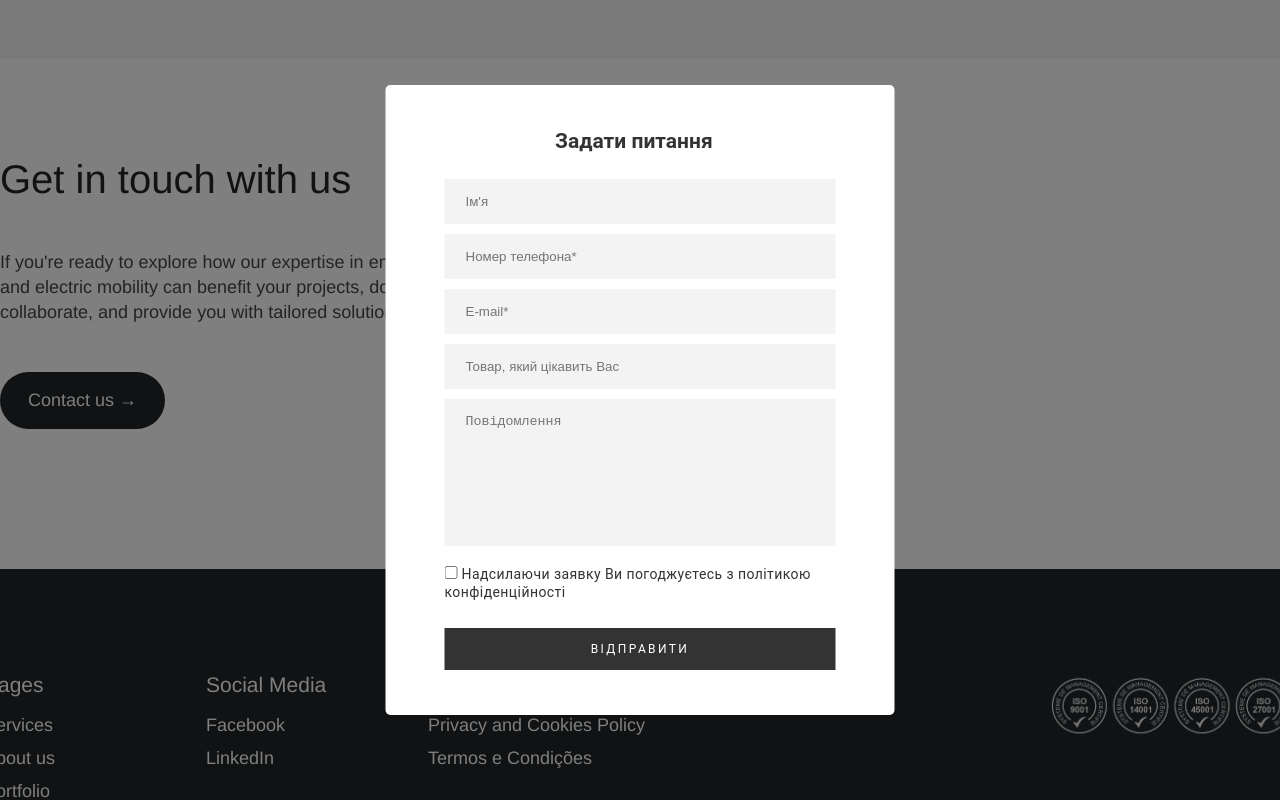
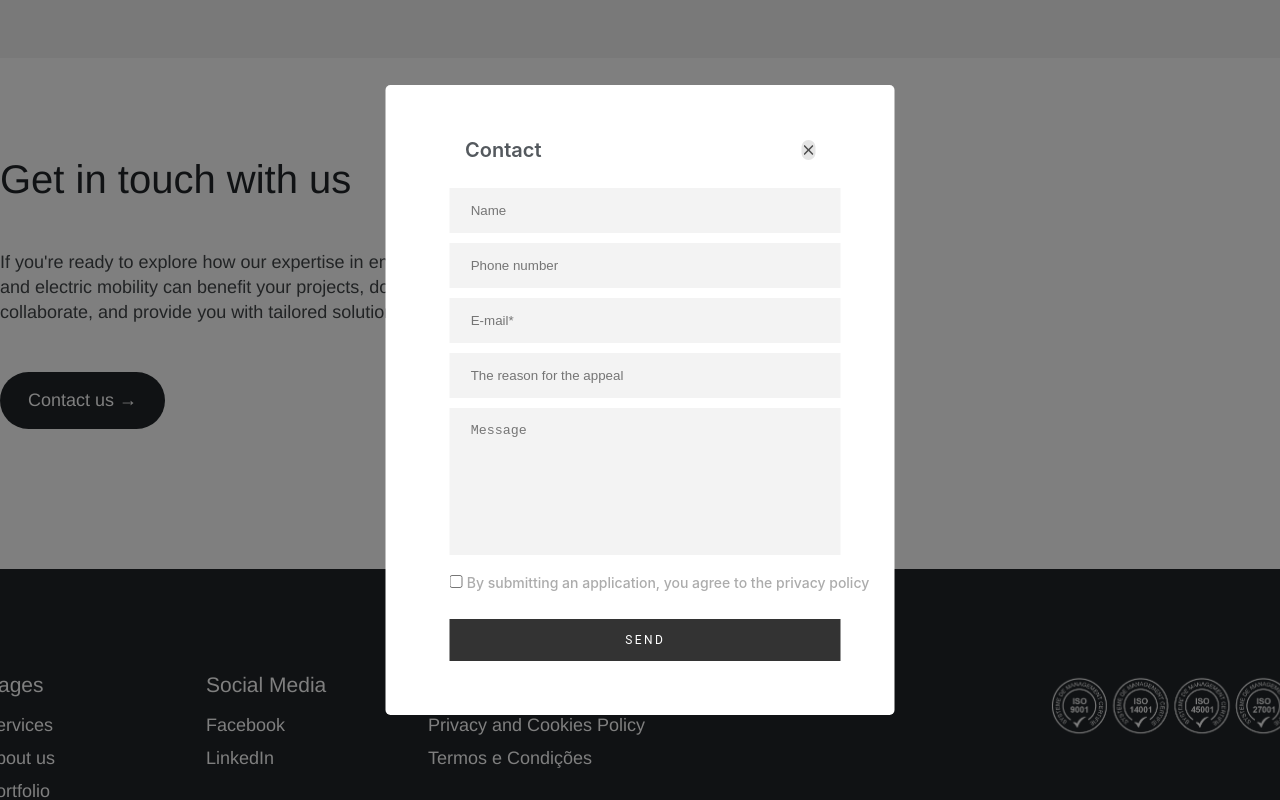
Before and after one commit to Izanagi32/Ozirsky-Roman-IPZ-31-Course, a plain HTML site: page index.html in a window 1280 px wide. Both pictures are taken after a click on the button "Contact us →". Shown: the part 2770-3570 px from the top of the page. Drawn offline with Linux system fonts and the light colour scheme.

Commit message:
update modal

```diff
--- a/index.html
+++ b/index.html
@@ -151,18 +151,19 @@
 <div class="modal close-box" data-modal="" bis_skin_checked="1">
   <div class="modal__content">
     <h2 class="modal__title-text">
-      <span>Задати питання</span>
+      <span>Сontact</span>
       <button class="modal__svg" data-modal-close="" type="button">
+        <img src="images/Vector.svg">
       </button>
     </h2>
 
     <form class="modal__form" action="#" method="post">
       <div class="modal__form-group">
-        <input type="text" id="name" class="modal__input" name="name" placeholder="Ім'я" />
+        <input type="text" id="name" class="modal__input" name="name" placeholder="Name" />
       </div>
 
       <div class="modal__form-group modal__form-group--required">
-        <input type="tel" id="phone" class="modal__input" name="phone" required placeholder="Номер телефона*" />
+        <input type="tel" id="phone" class="modal__input" name="phone" required placeholder="Phone number" />
       </div>
 
       <div class="modal__form-group modal__form-group--required">
@@ -170,21 +171,21 @@
       </div>
 
       <div class="modal__form-group">
-        <input type="text" id="product" class="modal__input" name="product" placeholder="Товар, який цікавить Вас" />
+        <input type="text" id="product" class="modal__input" name="product" placeholder="The reason for the appeal" />
       </div>
 
       <div class="modal__form-group modal__form-group--required">
-        <textarea id="message" class="modal__textarea" name="message" required placeholder="Повідомлення"
+        <textarea id="message" class="modal__textarea" name="message" required placeholder="Message"
           style="resize: none;"></textarea>
       </div>
 
       <div class="modal__form-group modal__form-group--checkbox">
         <input type="checkbox" id="agreement" class="modal__checkbox" name="agreement" />
-        <label for="agreement" class="modal__label modal__label--checkbox">Надсилаючи заявку Ви погоджуєтесь
-          з політикою конфіденційності</label>
+        <label for="agreement" class="modal__label modal__label--checkbox">By submitting an application, you agree to
+          the privacy policy</label>
       </div>
 
-      <button type="submit" class="modal__button">Відправити</button>
+      <button type="submit" class="modal__button">Send</button>
     </form>
   </div>
 </div>
--- a/styles/style.scss
+++ b/styles/style.scss
@@ -1798,10 +1798,15 @@
 
     &__svg {
         cursor: pointer;
-        margin-left: 103px;
+        margin-left: 260px;
         background: url(/kyrsova/src/images/hrestik.svg);
-        width: 14px;
-        height: 14px;
+        width: 20px;
+        height: 20px;
+        border-radius: 20px;
+        background: var(--Grey-Medium, #E5E5E5);
+        align-items: center;
+        display: flex;
+        justify-content: center;
     }
 
     &__content {
@@ -1817,13 +1822,18 @@
     &__title-text {
         margin-top: 26px;
         color: #333;
-        margin-left: 110px;
-        font-family: Roboto;
-        font-size: 21px;
+        color:  #54595E;
+        font-family: Inter;
+        font-size: 20px;
         font-style: normal;
-        font-weight: 700;
+        font-weight: 600;
         line-height: normal;
         margin-bottom: 26px;
+        width: 390px;
+        display: flex;
+        align-items: center;
+        justify-content: center;
+        padding: 0 20px;
     }
 
     &__input {
@@ -1852,12 +1862,12 @@
 
     &__label--checkbox {
         color: #333;
-        font-family: Roboto;
+        color: var(--Grey-Darker, #ACACAC);
+        font-family: Inter;
         font-size: 14px;
         font-style: normal;
-        font-weight: 400;
+        font-weight: 500;
         line-height: normal;
-        letter-spacing: 0.42px;
         width: 348px;
     }
 
```
Also changed, not shown: images/Vector.svg (added), styles/style.css, 1 other file.
